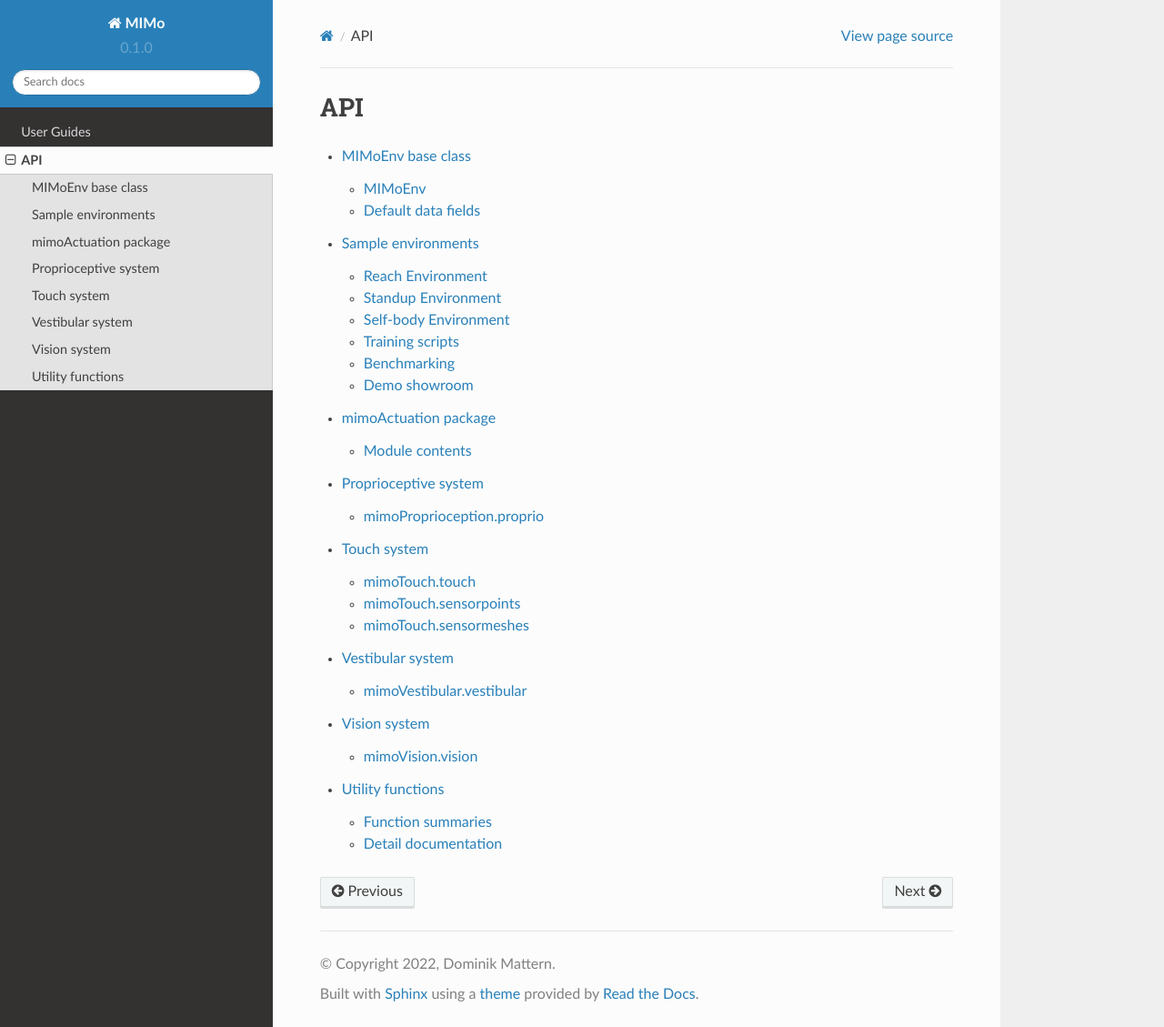
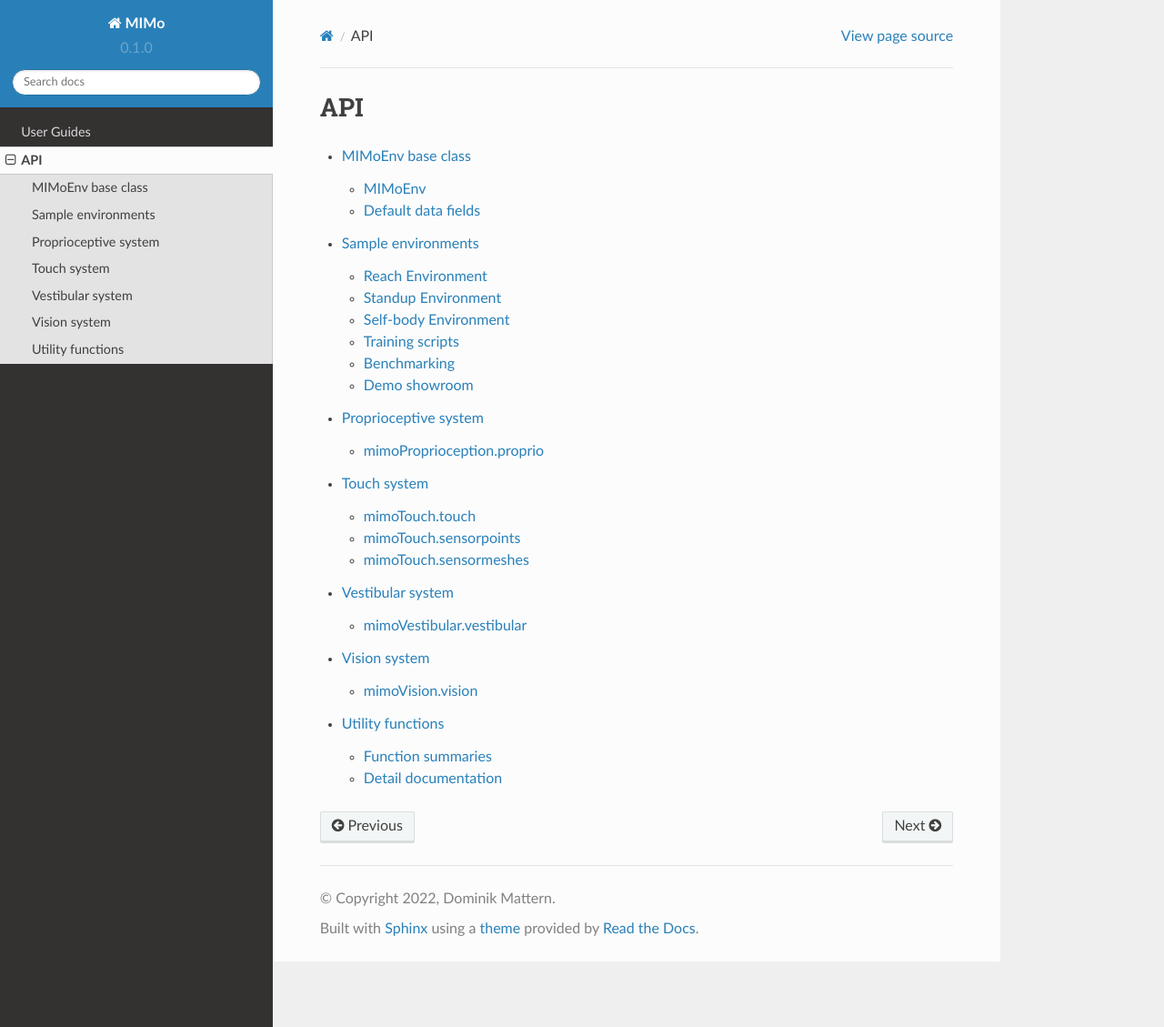
Before and after one commit to trieschlab/MIMo, a Sphinx documentation site: the page built from docs/source/api/index.rst, in a window 1280 px wide and 1129 px high. Shown: the whole window at 91% size. Built offline with Sphinx 7.4.7 and the Read the Docs theme 2.0.0, drawn with Linux system fonts in a browser that asks for light colours.

Commit message:
mimoActuation removed for now

```diff
--- a/docs/source/api/index.rst
+++ b/docs/source/api/index.rst
@@ -6,7 +6,6 @@ API
 
    mimoclass
    sample_environments
-   mimoActuation
    mimoProprioception
    mimoTouch
    mimoVestibular
--- a/docs/source/api/mimoActuation.rst
+++ /dev/null
@@ -1,10 +0,0 @@
-mimoActuation package
-=====================
-
-Module contents
----------------
-
-.. automodule:: mimoActuation
-   :members:
-   :undoc-members:
-   :show-inheritance:
```
Also changed, not shown: mimoActuation/__init__.py (deleted).
